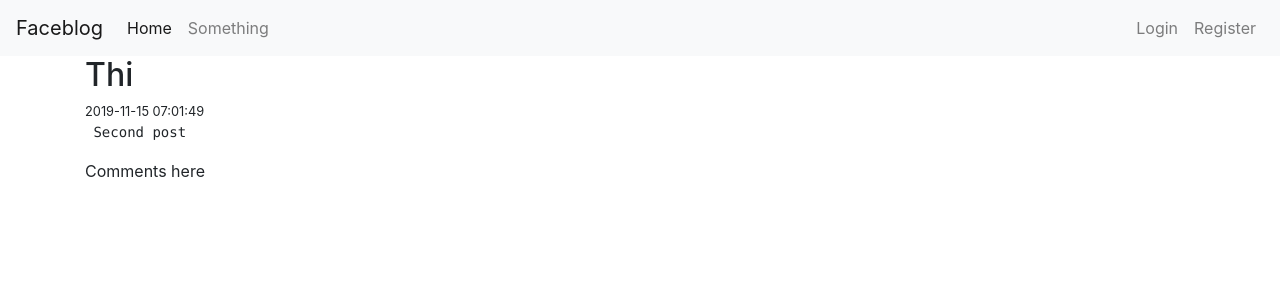
After one commit to thi131190/flaskbook, a Flask app: page /posts/2 in a window 1280 px wide. The commit adds this page. Shown: the top 300 px of the page. Run offline with Flask 2, Linux system fonts and the light colour scheme; data comes from the database, SQL or seed files in the repository; both versions use the stored data as it was after the commit; some libraries are stand-ins or nearby versions.

Commit message:
implement CRUD for post

```diff
--- a/app.py
+++ b/app.py
@@ -61,8 +61,12 @@ login_manager.login_view = 'login'
 
 
 @app.route('/')
+@login_required
 def root():
-    return render_template('views/index.html')
+    posts = Post.query.all()
+    for post in posts:
+        post.author = User.query.filter_by(id=post.user_id).first()
+    return render_template('views/index.html', posts=posts)
 
 
 @app.route('/register', methods=['POST', 'GET'])
@@ -110,5 +114,44 @@ def logout():
     return redirect(url_for('login'))
 
 
+@app.route('/posts', methods=['POST'])
+@login_required
+def create_post():
+    if request.method == 'POST':
+        new_post = Post(body=request.form['body'],
+                        user_id=current_user.id)
+        db.session.add(new_post)
+        db.session.commit()
+        return redirect(url_for('root'))
+
+
+@app.route('/posts/<id>', methods=['POST', 'GET'])
+def single_post(id):
+    action = request.args.get('action')
+    print(action)
+    post = Post.query.get(id)
+    if not post:
+        flash('Post not found', 'warning')
+        return redirect(url_for('root'))
+    post.author = User.query.get(post.user_id)
+    if request.method == "POST":
+        if post.user_id != current_user.id:
+            flash('not allow to do this', 'danger')
+            return redirect(url_for('root'))
+        if action == 'delete':
+            db.session.delete(post)
+            db.session.commit()
+            return redirect(url_for('root'))
+        elif action == 'update':
+            post.body = request.form['body']
+            db.session.commit()
+            return redirect(url_for('single_post', id=id))
+        elif action == 'edit':
+            return render_template('views/single_post.html', post=post, action=action)
+    if not action:
+        action = 'view'
+    return render_template('views/single_post.html', post=post, action=action)
+
+
 if __name__ == "__main__":
     app.run(debug=True)
--- a/templates/navbar.html
+++ b/templates/navbar.html
@@ -7,7 +7,7 @@
   <div class="collapse navbar-collapse" id="navbarSupportedContent">
     <ul class="navbar-nav mr-auto">
       <li class="nav-item active">
-        <a class="nav-link" href="#">Home <span class="sr-only">(current)</span></a>
+        <a class="nav-link" href="{{url_for('root')}}">Home <span class="sr-only">(current)</span></a>
       </li>
       <li class="nav-item">
         <a class="nav-link" href="/something">Something</a>
--- /dev/null
+++ b/templates/views/single_post.html
@@ -0,0 +1,26 @@
+{% extends 'base.html' %}
+
+{% block content %}
+<div class='container'>
+  <h2>{{post.author.name}}</h2>
+  <small>{{post.created_at}}</small>
+  <pre>{{post.body}}</pre>
+
+  {% if action == "view" %}
+  <div>
+    Comments here
+  </div>
+  {% else %}
+  <div class='create-post-div'>
+    <form method='POST' class='create-post-form' action="{{url_for('single_post', id=post.id, action="update")}}">
+      <textarea class='create-post-input' name='body' rows="5" autofocus
+        value="what's on your mind, {{ current_user.name}}?">
+      </textarea>
+      <div style="width:100%; display:flex; justify-content:flex-end">
+        <button class='btn btn-primary' type='submit'>Post</button>
+      </div>
+    </form>
+  </div>
+  {% endif %}
+</div>
+{% endblock %}
```
Also changed, not shown: templates/views/index.html (+35 -2 lines), flaskbook.db.
